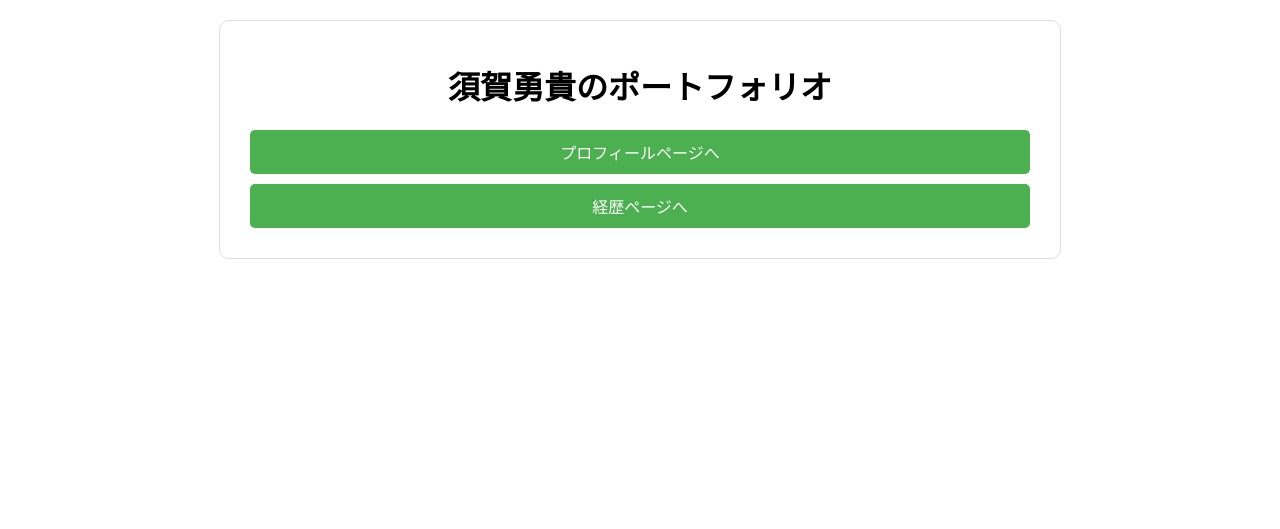
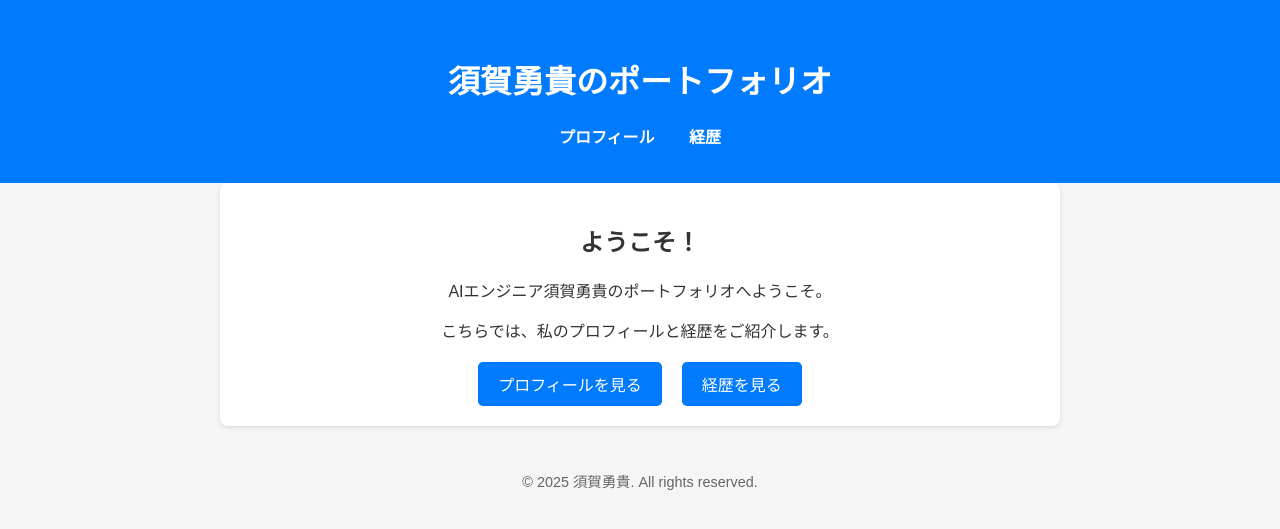
Before and after one commit to Chansuga/portfolio, a Django app: page / in a window 1280 px wide. Shown: the top 529 px of the page. Run offline with Django 4.2, Linux system fonts and the light colour scheme.

Commit message:
ページを見やすいように修正

```diff
--- a/portfolio/main/static/main/style.css
+++ b/portfolio/main/static/main/style.css
@@ -1,20 +1,91 @@
-body {
+/* =============================
+ * 基本設定
+ ============================= */
+ body {
     font-family: Arial, sans-serif;
-    background-color: #f8f9fa;
+    margin: 0;
+    padding: 0;
+    box-sizing: border-box;
+    background-color: #f5f5f5;
     color: #333;
-    max-width: 800px;
-    margin: 20px auto;
-    padding: 20px;
-    border: 1px solid #ddd;
-    border-radius: 10px;
-    box-shadow: 2px 2px 10px rgba(0, 0, 0, 0.1);
 }
 
-h1 {
-    text-align: center;
-    color: #007bff;
+.container {
+    max-width: 800px;
+    margin: 0 auto;
+    padding: 20px;
 }
 
+/* =============================
+ * ヘッダー
+ ============================= */
+header {
+    background-color: #007bff;
+    color: white;
+    padding: 15px 0;
+    text-align: center;
+}
+
+header h1 a {
+    color: white;
+    text-decoration: none;
+}
+
+nav {
+    margin-top: 10px;
+}
+
+nav a {
+    color: white;
+    text-decoration: none;
+    margin: 0 15px;
+    font-weight: bold;
+}
+
+nav a:hover {
+    text-decoration: underline;
+}
+
+/* =============================
+ * メインコンテンツ
+ ============================= */
+main {
+    background-color: #fff;
+    padding: 20px;
+    border-radius: 8px;
+    box-shadow: 0 2px 4px rgba(0, 0, 0, 0.1);
+}
+
+/* =============================
+ * ホームページのCTA
+ ============================= */
+.intro {
+    text-align: center;
+}
+
+.cta {
+    display: flex;
+    justify-content: center;
+    gap: 20px;
+    margin-top: 20px;
+}
+
+.button {
+    display: inline-block;
+    padding: 10px 20px;
+    background-color: #007bff;
+    color: white;
+    text-decoration: none;
+    border-radius: 5px;
+}
+
+.button:hover {
+    background-color: #0056b3;
+}
+
+/* =============================
+ * プロフィールページ
+ ============================= */
 .profile-img {
     display: block;
     margin: 0 auto;
@@ -24,23 +95,52 @@ h1 {
     border: 3px solid #007bff;
 }
 
-.info {
+.profile, .career {
     text-align: center;
 }
 
-.info h2 {
-    margin-top: 10px;
+/* =============================
+ * 経歴ページ
+ ============================= */
+.career-list {
+    list-style: none;
+    padding: 0;
 }
 
-a {
-    display: block;
+.career-list li {
+    padding: 10px;
+    border-bottom: 1px solid #ddd;
+}
+
+.career-list li:last-child {
+    border-bottom: none;
+}
+
+/* =============================
+ * フッター
+ ============================= */
+footer {
+    text-align: center;
+    padding: 10px 0;
+    font-size: 0.9em;
+    color: #666;
+    margin-top: 20px;
+}
+
+/* =============================
+ * ホームへの戻りリンク
+ ============================= */
+.back-to-home {
     text-align: center;
     margin-top: 20px;
+}
+
+.back-to-home a {
     text-decoration: none;
     color: #007bff;
     font-weight: bold;
 }
 
-a:hover {
+.back-to-home a:hover {
     text-decoration: underline;
 }
--- /dev/null
+++ b/portfolio/main/templates/main/base.html
@@ -0,0 +1,29 @@
+<!DOCTYPE html>
+<html lang="ja">
+<head>
+    <meta charset="UTF-8">
+    <meta name="viewport" content="width=device-width, initial-scale=1.0">
+    <title>{% block title %}須賀勇貴のポートフォリオ{% endblock %}</title>
+    {% load static %}
+    <link rel="stylesheet" href="{% static 'main/style.css' %}">
+</head>
+<body>
+    <header>
+        <div class="container">
+            <h1><a href="/">須賀勇貴のポートフォリオ</a></h1>
+            <nav>
+                <a href="{% url 'profile' %}">プロフィール</a>
+                <a href="{% url 'career' %}">経歴</a>
+            </nav>
+        </div>
+    </header>
+
+    <main class="container">
+        {% block content %}{% endblock %}
+    </main>
+
+    <footer>
+        <p>&copy; 2025 須賀勇貴. All rights reserved.</p>
+    </footer>
+</body>
+</html>
--- a/portfolio/main/templates/main/home.html
+++ b/portfolio/main/templates/main/home.html
@@ -1,43 +1,16 @@
-<!DOCTYPE html>
-<html lang="ja">
-<head>
-    <meta charset="UTF-8">
-    <meta name="viewport" content="width=device-width, initial-scale=1.0">
-    <title>ホーム</title>
-    <style>
-        body {
-            font-family: Arial, sans-serif;
-            max-width: 800px;
-            margin: 20px auto;
-            padding: 20px;
-            border: 1px solid #ddd;
-            border-radius: 10px;
-        }
-        h1 {
-            text-align: center;
-        }
-        .links {
-            text-align: center;
-        }
-        .links a {
-            display: block;
-            margin: 10px;
-            padding: 10px;
-            background-color: #4CAF50;
-            color: white;
-            text-decoration: none;
-            border-radius: 5px;
-        }
-        .links a:hover {
-            background-color: #45a049;
-        }
-    </style>
-</head>
-<body>
-    <h1>須賀勇貴のポートフォリオ</h1>
-    <div class="links">
-        <a href="{% url 'profile' %}">プロフィールページへ</a>
-        <a href="{% url 'career' %}">経歴ページへ</a>
-    </div>
-</body>
-</html>
+{% extends 'main/base.html' %}
+
+{% block title %}須賀勇貴のポートフォリオ{% endblock %}
+
+{% block content %}
+<section class="intro">
+    <h2>ようこそ！</h2>
+    <p>AIエンジニア須賀勇貴のポートフォリオへようこそ。</p>
+    <p>こちらでは、私のプロフィールと経歴をご紹介します。</p>
+</section>
+
+<section class="cta">
+    <a href="{% url 'profile' %}" class="button">プロフィールを見る</a>
+    <a href="{% url 'career' %}" class="button">経歴を見る</a>
+</section>
+{% endblock %}
```
Also changed, not shown: portfolio/main/templates/main/career.html (+14 -46 lines), portfolio/main/templates/main/profile.html (+12 -45 lines), README.md.
